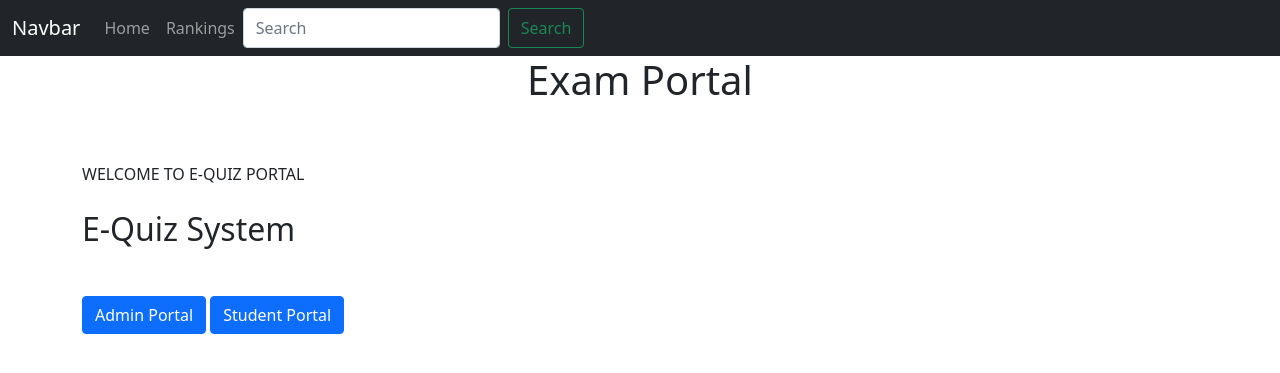
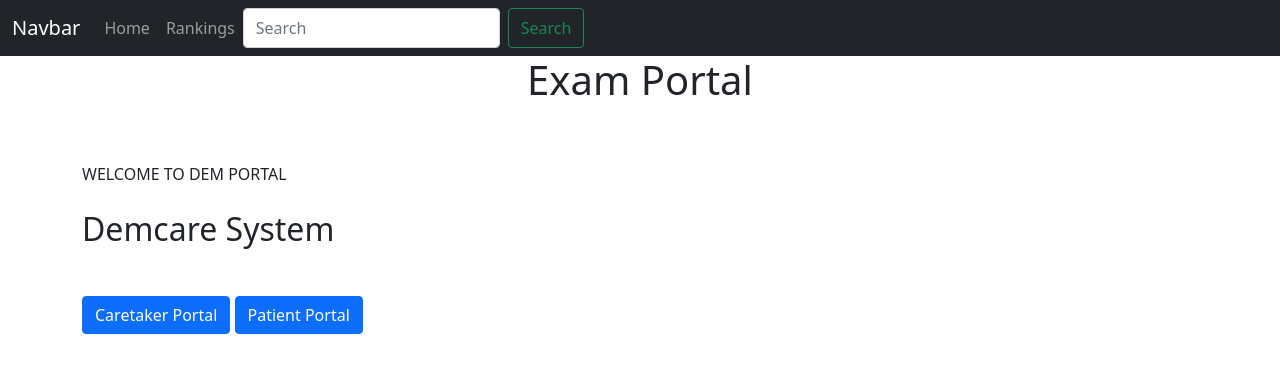
Before and after one commit to TruptiPendharkar/Dementia, a Flask app: template templates/home.html in a window 1280 px wide. Shown: the top 373 px of the page. Run offline with Flask 3, Linux system fonts and the light colour scheme; the template is opened without the code that fills it, so the values that code supplies are empty; parts of the project's set-up code (start-up, migrations or seed data) failed here and were passed over.

Commit message:
added home template

```diff
--- a/app.py
+++ b/app.py
@@ -15,6 +15,10 @@ app.config['MYSQL_DATABASE_DB'] = 'dementia'
 
 mysql=MySQL(app)
 mysql.init_app(app)
+
+@app.route('/')
+def home():
+    return render_template('home.html')
 
 @app.route('/register',methods=["GET","POST"])
 def register():
--- a/templates/home.html
+++ b/templates/home.html
@@ -76,14 +76,14 @@
           <a href="/instructions" class="primary-btn ml-sm-3 ml-0">Enter Test</a>
           {% else %}
 
-          Welcome to E-Quiz portal
+          Welcome to DEM portal
           </p>
           <h2 class="text mt-4 mb-5">
-              E-Quiz System
+              Demcare System
           </h2>
           <div>
-            <a href="/proflogin" class="btn btn-primary">Admin Portal</a>
-            <a href="/login" class="btn btn-primary">Student Portal</a>
+            <a href="/caretakerlogin" class="btn btn-primary">Caretaker Portal</a>
+            <a href="/login" class="btn btn-primary">Patient Portal</a>
           </div>
           {% endif %}
       </div>
```
